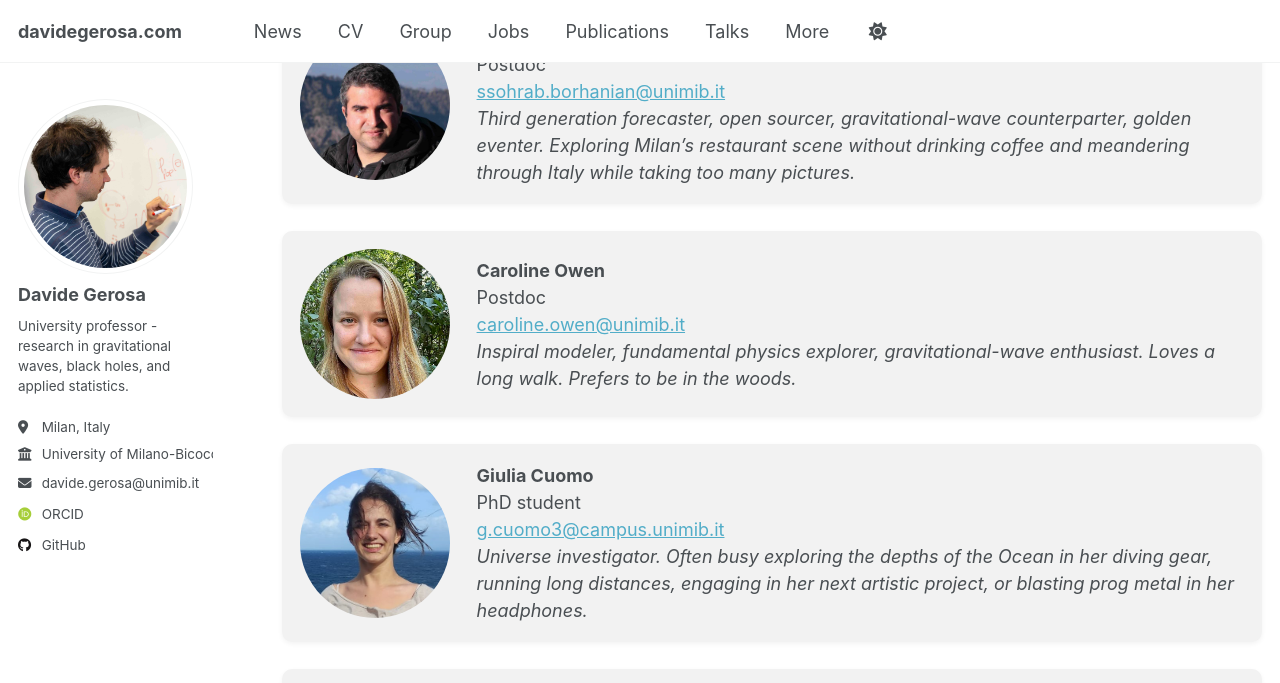
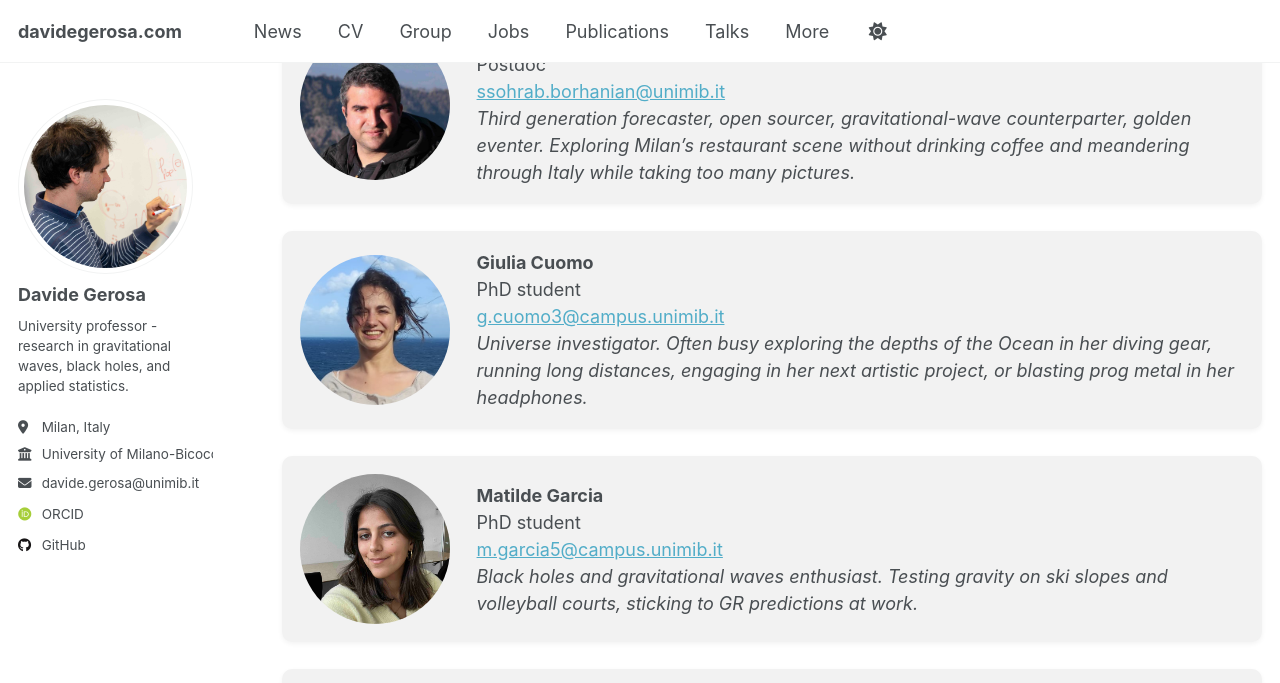
Before and after one commit to dgerosa/website, a Jekyll site: the page built from _pages/group.md, in a window 1280 px wide and 900 px high, scrolled down 964 px, cut to the strip 0-683 px from the top of the window. Built offline with Jekyll 4.4.1, drawn with Linux system fonts in a browser that asks for light colours; some web fonts are replaced; some of the changed text lies outside the part shown.

Commit message:
Website update from workflow

```diff
--- a/_pages/_group.md
+++ b/_pages/_group.md
@@ -36,15 +36,6 @@ Here are the amazing people in my group. Come visit and chat science with us! If
     Postdoc<br>
 <a href="mailto:ssohrab.borhanian@unimib.it">ssohrab.borhanian@unimib.it</a><br>
     <em>Third generation forecaster, open sourcer, gravitational-wave counterparter, golden eventer. Exploring Milan’s restaurant scene without drinking coffee and meandering through Italy while taking too many pictures.</em>
-  </div>
-</div>
-<div class="person">
-  <img src="{{ '/images/caroline-owen.jpg' | relative_url }}" alt="Caroline Owen" class="person-photo">
-  <div class="person-text">
-    <strong>Caroline Owen</strong><br>
-    Postdoc<br>
-<a href="mailto:caroline.owen@unimib.it">caroline.owen@unimib.it</a><br>
-    <em>Inspiral modeler, fundamental physics explorer, gravitational-wave enthusiast. Loves a long walk. Prefers to be in the woods.</em>
   </div>
 </div>
 <div class="person">
```
Also changed, not shown: other parts of _pages/_group.md (+2 -1 lines), _pages/_citations.md (+5 -5 lines), _pages/_publications.md (+1 -1 lines), _pages/_talks.md (+1 -1 lines).
